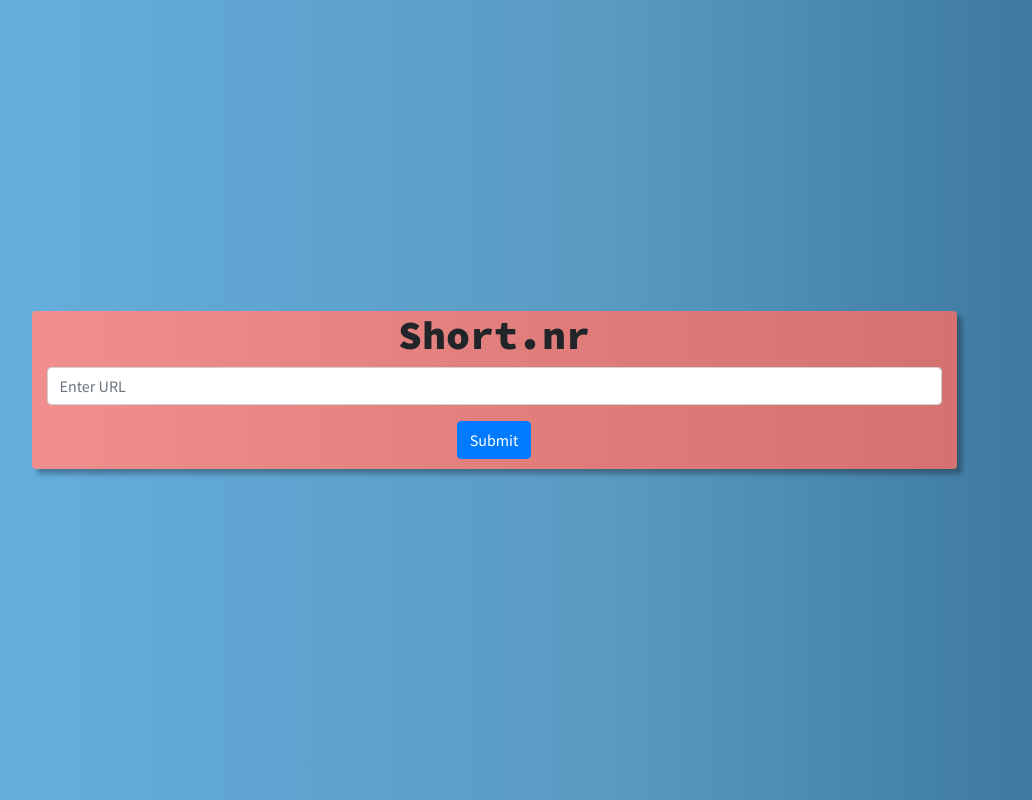
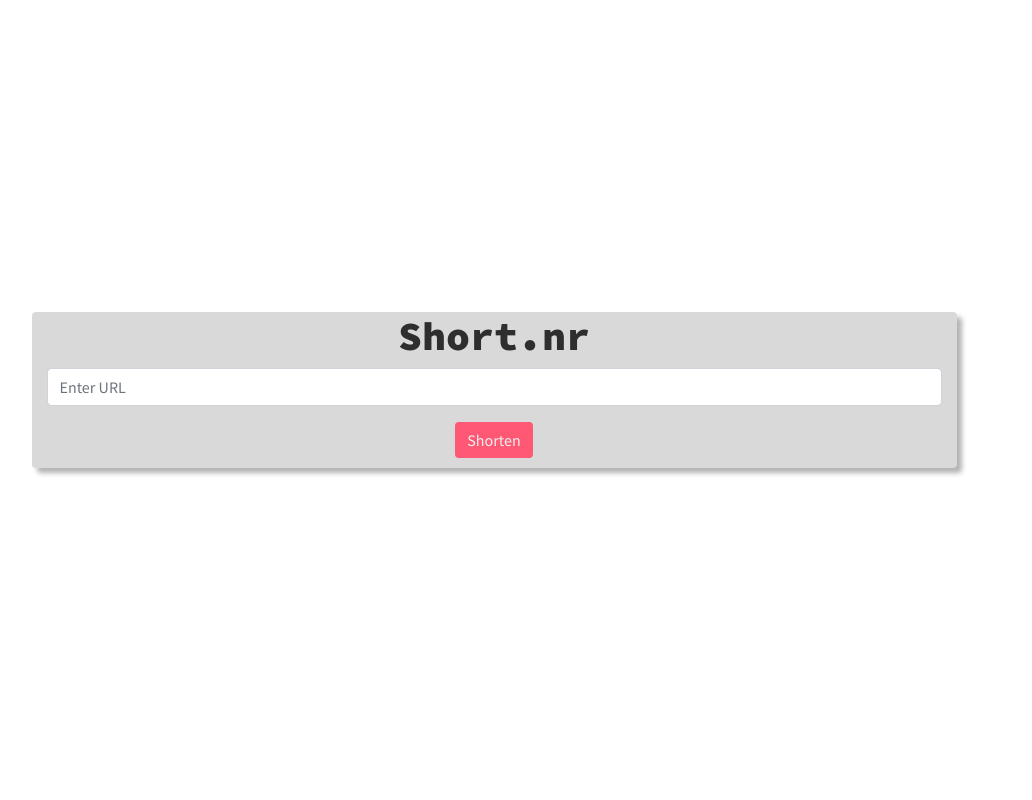
Before and after one commit to Khachig/short.nr, a Flask app: page / in a window 1280 px wide. Shown: the whole page, without its empty margins (131-1163 px from the left). Run offline with Flask 2, Linux system fonts and the light colour scheme; data that the repository does not hold is empty; some libraries are stand-ins or nearby versions.

Commit message:
redesign user interface

```diff
--- /dev/null
+++ b/static/css/style.css
@@ -0,0 +1,68 @@
+body {
+    font-family: "Source Sans Pro", sans-sans-serif;
+    /* background: linear-gradient(
+        to right,
+        rgba(104,178,227,1) 0%,
+        rgba(89,154,194,1) 58%,
+        rgba(54,112,150,1) 100%
+    ); */
+    background-color: #FFFFFF;
+}
+
+.main-container {
+    min-height: 100%;
+    min-height: 100vh;
+    display: flex;
+    align-items: center;
+}
+
+.main-row {
+    width: 100%;
+}
+
+.column {
+    margin-bottom: 20px;
+    /* background: linear-gradient(
+        to right,
+        rgba(240,143,141,1) 0%,
+        rgba(224,125,123,1) 58%,
+        rgba(212,114,112,1) 100%
+    ); */
+    background-color: #D9D9D9;
+    color: #2E2E2E;
+    box-shadow: 5px 5px 5px rgba(0, 0, 0, 0.3);
+}
+
+.main-font {
+    font-family: "Source Code Pro", monospace;
+}
+
+.btn-primary {
+    margin-bottom: 10px;
+    background-color: #FF5875;
+    border: 0;
+    color: #EEEEEE;
+}
+.btn-primary:hover {
+    background-color: #D64B42;
+}
+
+.display-2 {
+    font-weight: bold;
+}
+
+.text-area {
+    background-color: #EEEEEE;
+}
+
+.link {
+    color: #FF5875;
+}
+.link:hover {
+    text-decoration: none;
+    color: #D64B42;
+}
+
+.link-text {
+    color: inherit;
+}
--- a/templates/base.html
+++ b/templates/base.html
@@ -5,22 +5,14 @@
         <meta http-equiv="X-UA-Compatible" content="IE=edge">
         <meta name="viewport" content="width=device-width, initial-scale=1, shrink-to-fit=no user-scalable=no">
         <meta http-equiv="x-ua-compatible" content="ie=edge">
-        <link rel="stylesheet" href="{{ url_for('static', filename='css/bootstrap.min.css')}}">
+        <link rel="stylesheet" href="{{ url_for('static', filename='css/bootstrap.min.css') }}">
         <link href="https://fonts.googleapis.com/css2?family=Source+Code+Pro:wght@900&family=Source+Sans+Pro&display=swap" rel="stylesheet">
+        <link rel="stylesheet" href="{{ url_for('static', filename='css/style.css') }}">
         <title>Short.nr</title>
     </head>
-    <body style="font-family: 'Source Sans Pro', sans-serif; background: linear-gradient(to right, rgba(104,178,227,1) 0%, rgba(89,154,194,1) 58%, rgba(54,112,150,1) 100%);">
-        <div class='container' style="min-height: 100%; min-height: 100vh; display: flex; align-items: center;">
-            <div class='row row-cols-1 justify-content-center' style="width: 100%;">
-                <div class="col col-10 rounded" style="margin-bottom: 20px; background: linear-gradient(to right, rgba(240,143,141,1) 0%, rgba(224,125,123,1) 58%, rgba(212,114,112,1) 100%); box-shadow: 5px 5px 5px rgba(0, 0, 0, 0.3)">
-                    <form action="{{ url_for('handle_url') }}" method="post" class="text-center">
-                        <div class="form-group">
-                            <h1 style="font-family: 'Source Code Pro', monospace;">Short.nr</h1>
-                            <input type="text" class="form-control" name="url_input" placeholder="Enter URL">
-                        </div>
-                        <button type="submit" class="btn btn-primary" style="margin-bottom: 10px">Submit</button>
-                    </form>
-                </div>
+    <body>
+        <div class="container main-container">
+            <div class="row main-row row-cols-1 justify-content-center">
                 {% block body %}{% endblock %}
             </div>
         </div>
--- a/templates/index.html
+++ b/templates/index.html
@@ -1,10 +1,19 @@
 {% extends 'base.html' %}
 
 {% block body %}
+<div class="col column col-10 rounded">
+    <form action="{{ url_for('handle_url') }}" method="post" class="text-center">
+        <div class="form-group">
+            <h1 class="main-font">Short.nr</h1>
+            <input type="text" class="form-control" name="url_input" placeholder="Enter URL">
+        </div>
+        <button type="submit" class="btn btn-primary">Shorten</button>
+    </form>
+</div>
 {% if shortened: %}
-<div class="col col-10 col-md-8 col-lg-6 rounded" style="background: linear-gradient(to right, rgba(240,143,141,1) 0%, rgba(224,125,123,1) 58%, rgba(212,114,112,1) 100%); box-shadow: 5px 5px 5px rgba(0, 0, 0, 0.3)">
+<div class="col column col-10 col-md-8 col-lg-6 rounded">
     <h1>Shortened URL</h1>
-    <p>{{shortened}}</p>
+    <p class="rounded text-area">{{shortened}}</p>
 </div>
 {% endif %}
 {% endblock %}
```
Also changed, not shown: templates/error.html (+8 -1 lines).
